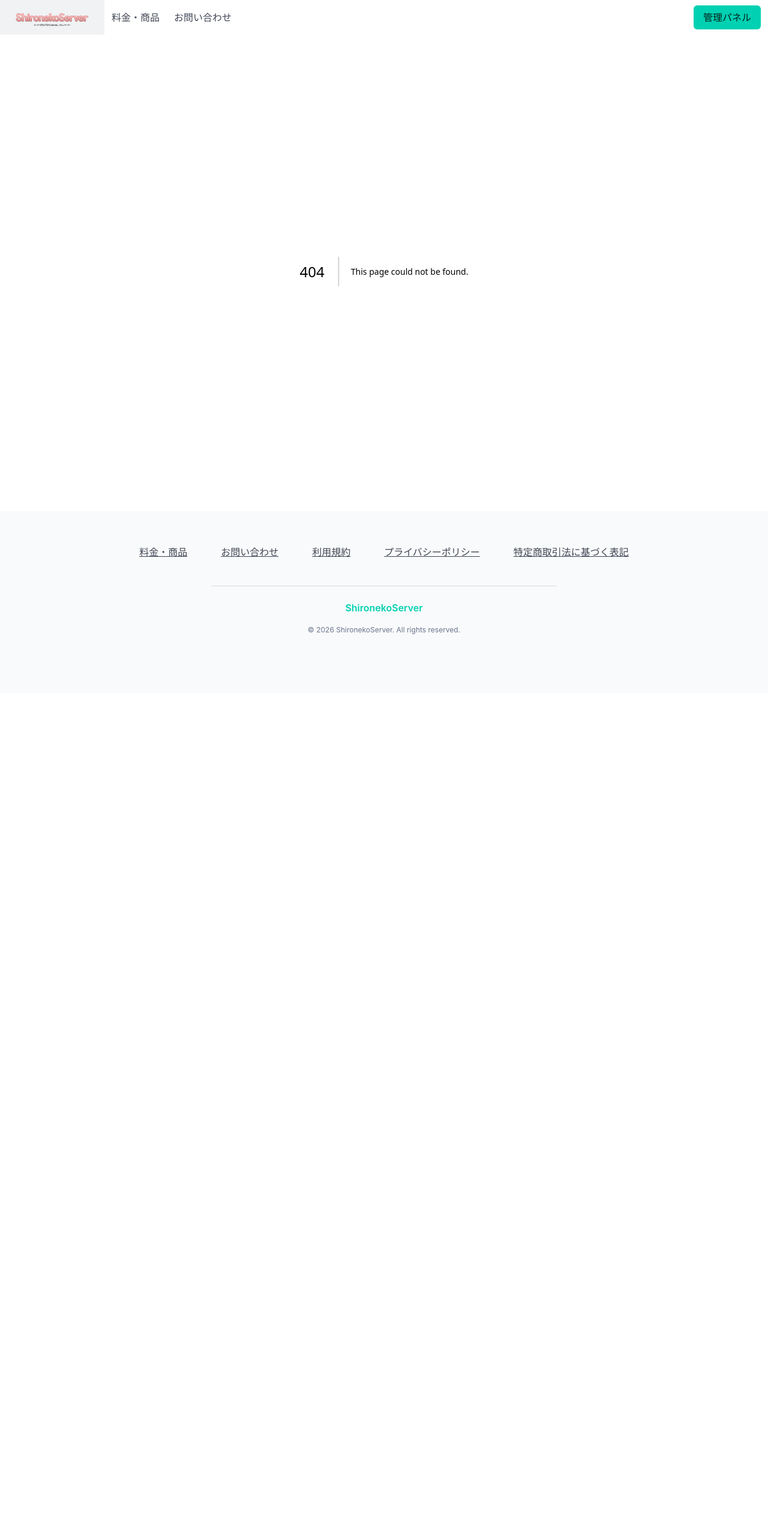
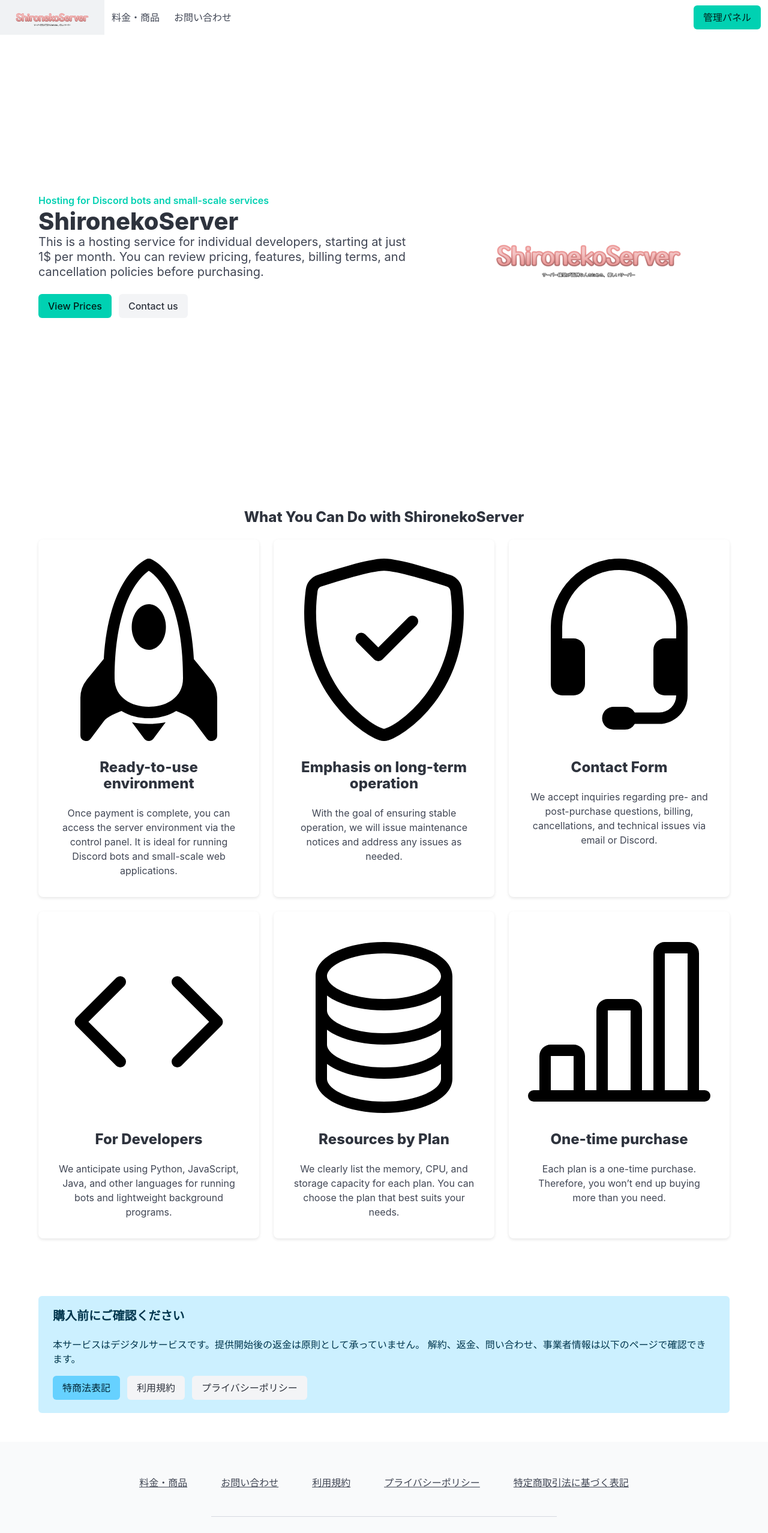
Before and after one commit to ShironekoServer/new_shironeko_web, a Next.js app: page /en in a window 1280 px wide. Before the commit this address had no page. Shown: the top 2555 px of the page at 60% size. Before the commit the page ends 1155 px from the top, so only its background shows below. Built offline with nearby package versions, Linux system fonts and the light colour scheme.

Commit message:
page.tsx を作成

```diff
--- /dev/null
+++ b/app/en/page.tsx
@@ -0,0 +1,119 @@
+import FeatureComponent from "@/app/_components/feature";
+import Link from "next/link";
+import Image from "next/image";
+import {
+  BarChartLine,
+  Code,
+  Database,
+  Headset,
+  Rocket,
+  ShieldCheck,
+} from "react-bootstrap-icons";
+
+export default function Home() {
+  return (
+    <>
+      <section className="section hero-section">
+        <div className="container hero-inner">
+          <div className="hero-copy">
+            <p className="has-text-weight-semibold has-text-primary">
+              Hosting for Discord bots and small-scale services
+            </p>
+            <h1 className="title is-2">ShironekoServer</h1>
+            <p className="subtitle">
+              This is a hosting service for individual developers, starting at just 1$ per month.
+              You can review pricing, features, billing terms, and cancellation policies before purchasing.
+            </p>
+            <div className="buttons">
+              <Link className="button is-primary" href="/shop">
+                View Prices
+              </Link>
+              <Link className="button is-light" href="/support">
+                Contact us
+              </Link>
+            </div>
+          </div>
+          <div className="hero-logo" aria-hidden="true">
+            <Image
+              src="/logo.png"
+              alt=""
+              width={1500}
+              height={500}
+              priority
+              sizes="(max-width: 768px) 80vw, 320px"
+            />
+          </div>
+        </div>
+      </section>
+
+      <section className="section">
+        <div className="container">
+          <h2 className="title is-4 has-text-centered">
+            What You Can Do with ShironekoServer
+          </h2>
+          <div className="columns is-multiline">
+            <FeatureComponent
+              icon={<Rocket fontSize={50} />}
+              color="primary"
+              title="Ready-to-use environment"
+              description="Once payment is complete, you can access the server environment via the control panel. It is ideal for running Discord bots and small-scale web applications."
+            />
+            <FeatureComponent
+              icon={<ShieldCheck fontSize={50} />}
+              color="info"
+              title="Emphasis on long-term operation"
+              description="With the goal of ensuring stable operation, we will issue maintenance notices and address any issues as needed."
+            />
+            <FeatureComponent
+              icon={<Headset fontSize={50} />}
+              color="success"
+              title="Contact Form"
+              description="We accept inquiries regarding pre- and post-purchase questions, billing, cancellations, and technical issues via email or Discord."
+            />
+            <FeatureComponent
+              icon={<Code fontSize={50} />}
+              color="warning"
+              title="For Developers"
+              description="We anticipate using Python, JavaScript, Java, and other languages for running bots and lightweight background programs."
+            />
+            <FeatureComponent
+              icon={<Database fontSize={50} />}
+              color="danger"
+              title="Resources by Plan"
+              description="We clearly list the memory, CPU, and storage capacity for each plan. You can choose the plan that best suits your needs."
+            />
+            <FeatureComponent
+              icon={<BarChartLine fontSize={50} />}
+              color="link"
+              title="One-time purchase"
+              description="Each plan is a one-time purchase. Therefore, you won’t end up buying more than you need."
+            />
+          </div>
+        </div>
+      </section>
+
+      <section className="section">
+        <div className="container">
+          <div className="notification is-info is-light">
+            <h2 className="title is-5">購入前にご確認ください</h2>
+            <p>
+              本サービスはデジタルサービスです。提供開始後の返金は原則として承っていません。
+              解約、返金、問い合わせ、事業者情報は以下のページで確認できます。
+            </p>
+            <div className="buttons mt-4">
+              <Link className="button is-info" href="/commerce">
+                特商法表記
+              </Link>
+              <Link className="button is-light" href="/terms">
+                利用規約
+              </Link>
+              <Link className="button is-light" href="/privacy">
+                プライバシーポリシー
+              </Link>
+            </div>
+          </div>
+        </div>
+      </section>
+    </>
+  );
+}
```
